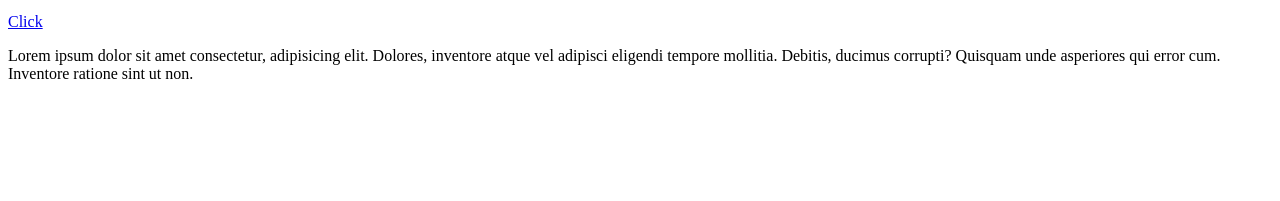
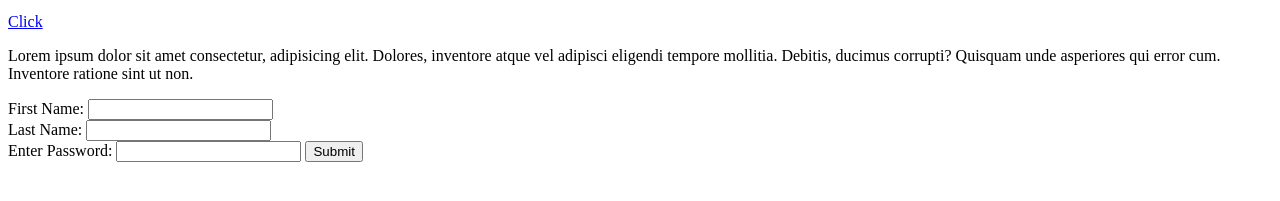
Before and after one commit to shaykhmirzaban/practice1, a plain HTML site: page index.html in a window 1280 px wide. Shown: the part 119-320 px from the top of the page. Drawn offline with Linux system fonts and the light colour scheme.

Commit message:
Changed some layout in html
Adding form in website write basic structure

```diff
--- a/index.html
+++ b/index.html
@@ -11,5 +11,24 @@
     <p>Lorem ipsum dolor sit amet consectetur adipisicing elit. Placeat, iste et quidem accusantium corrupti perferendis recusandae voluptatum quos saepe explicabo illo dignissimos necessitatibus amet accusamus magni atque, dolorem natus ipsam!</p>
     <a href="#">Click</a>
     <p>Lorem ipsum dolor sit amet consectetur, adipisicing elit. Dolores, inventore atque vel adipisci eligendi tempore mollitia. Debitis, ducimus corrupti? Quisquam unde asperiores qui error cum. Inventore ratione sint ut non.</p>
+    <!-- form -->
+    <form action="">
+        <label for="">
+            First Name:
+            <input type="text">
+        </label>
+        <br>
+        <label for="">
+            Last Name:
+            <input type="text">
+        </label>
+        <br>
+        <label for="">
+            Enter Password:
+            <input type="password">
+        </label>
+        <button type="submit">Submit</button>
+    </form>
+
 </body>
 </html>
```
